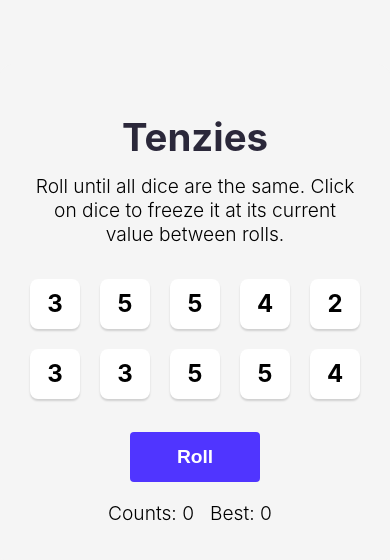
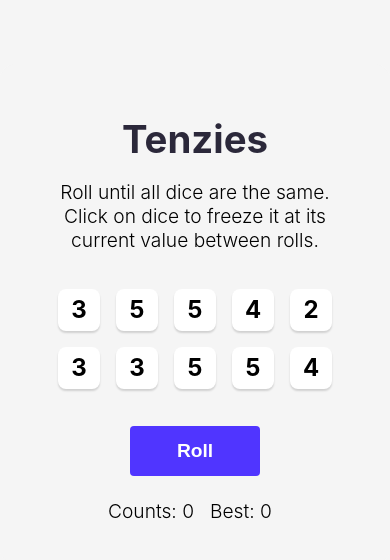
Before and after one commit to m7mark/react-tenzie-game, a React (Create React App) app: page / in a window 390 px wide. Shown: the top 560 px of the page. Built offline with nearby package versions, Linux system fonts and the light colour scheme.

Commit message:
add media queries to prevent mobile scroll

```diff
--- a/src/assets/global.css
+++ b/src/assets/global.css
@@ -12,7 +12,7 @@ body {
   -webkit-font-smoothing: antialiased;
   -moz-osx-font-smoothing: grayscale;
   /* background: linear-gradient(to right, #a8c0ff, #9c8cdf); */
-  /* background: linear-gradient(to right, #74ebd5, #acb6e5);  */
+  /* background: linear-gradient(to right, #74ebd5, #acb6e5); */
   background: linear-gradient(to right, #1b1838, #3e3880, #3c3c61);
 }
 
--- a/src/components/Dice.tsx
+++ b/src/components/Dice.tsx
@@ -13,6 +13,10 @@ const DiceContainer = styled.div<{ isHeld: boolean }>`
   font-weight: 700;
   background-color: ${(props) => (props.isHeld ? '#59E391' : 'white')};
   cursor: pointer;
+  @media (max-width: 480px) {
+    width: 42px;
+    height: 42px;
+  }
 `
 interface DiceProps
   extends DetailedHTMLProps<HTMLAttributes<HTMLDivElement>, HTMLDivElement> {
--- a/src/components/Home.tsx
+++ b/src/components/Home.tsx
@@ -12,7 +12,8 @@ const HomeWrapper = styled.main`
   background-color: #f5f5f5;
   height: 500px;
   width: 700px;
-  padding: 2em;
+  padding-top: 2em;
+  padding-bottom: 2em;
   border-radius: 1em;
   display: flex;
   flex-direction: column;
@@ -31,11 +32,16 @@ const DescriptionText = styled.p`
   font-size: 1.2em;
   font-weight: 300;
   text-align: center;
+  padding-left: 2em;
+  padding-right: 2em;
 `
 const DicesWrapper = styled.main`
   display: grid;
   grid-template: auto auto / repeat(5, 1fr);
   gap: 20px;
+  @media (max-width: 480px) {
+    gap: 16px;
+  }
 `
 const RollButton = styled.button`
   width: 130px;
```
